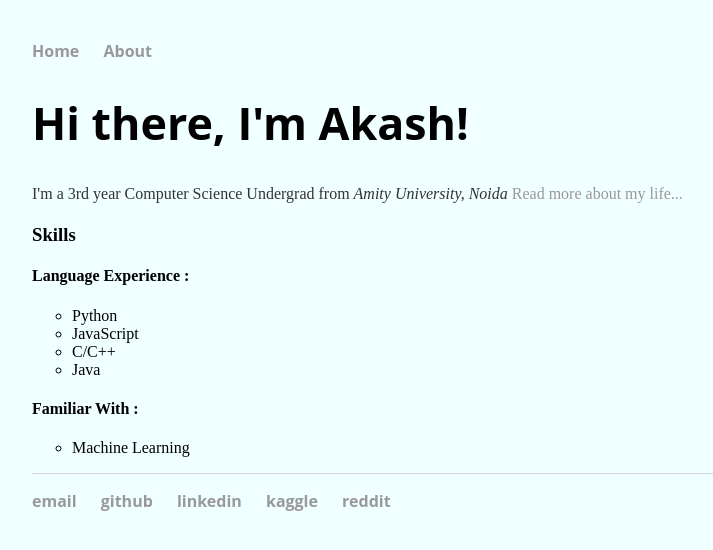
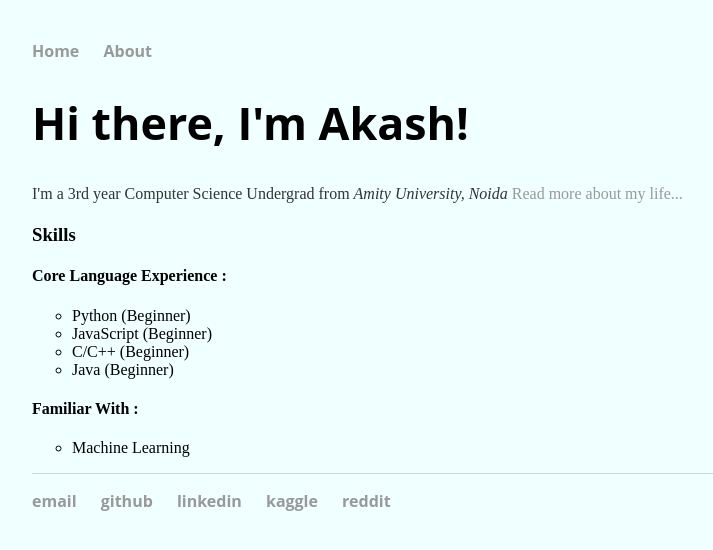
Before and after one commit to thisis-akash/thisis-akash.github.io, a Jekyll site: the page built from index.html, in a window 1280 px wide. Shown: the top 550 px of the page, without its empty margins (160-873 px from the left). Built offline with Jekyll 4.4.1, drawn with Linux system fonts in a browser that asks for light colours.

Commit message:
Update index.html

```diff
--- a/index.html
+++ b/index.html
@@ -6,12 +6,12 @@ title: Akash Aggarwal - Software Developer
 	<h1>Hi there, I'm Akash!</h1>
 	<p>I'm a 3rd year Computer Science Undergrad from <em>Amity University, Noida</em> <a href="/about">Read more about my life...</a></p>
 <h3>Skills</h3>
-	<h4>Language Experience :</h5>
+	<h4>Core Language Experience :</h5>
 		<ul style="list-style-type:circle">
-  			<li>Python</li>
-  			<li>JavaScript</li>
-  			<li>C/C++</li>
-  			<li>Java</li>
+  			<li>Python (Beginner)</li>
+  			<li>JavaScript (Beginner)</li>
+  			<li>C/C++ (Beginner)</li>
+  			<li>Java (Beginner)</li>
 		</ul>
 	<h4>Familiar With :</h5>
 		<ul style="list-style-type:circle">
```
